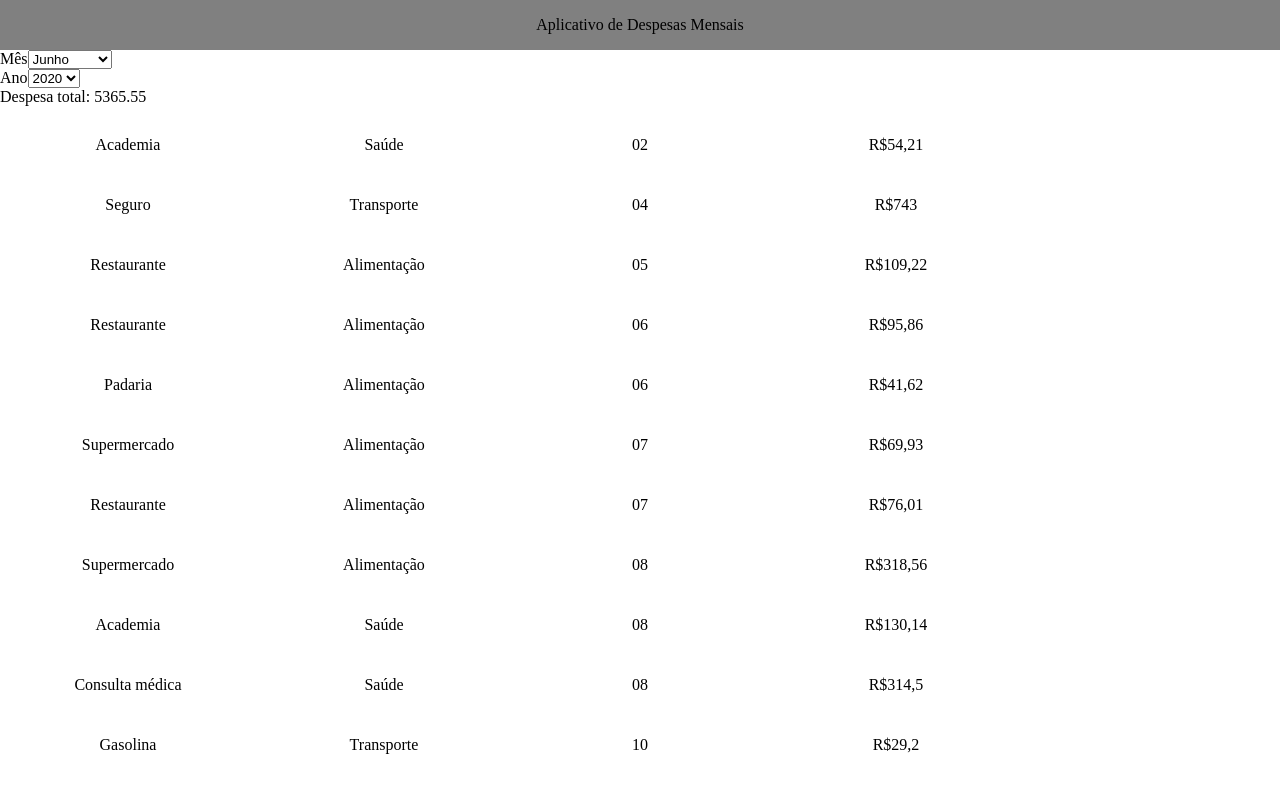
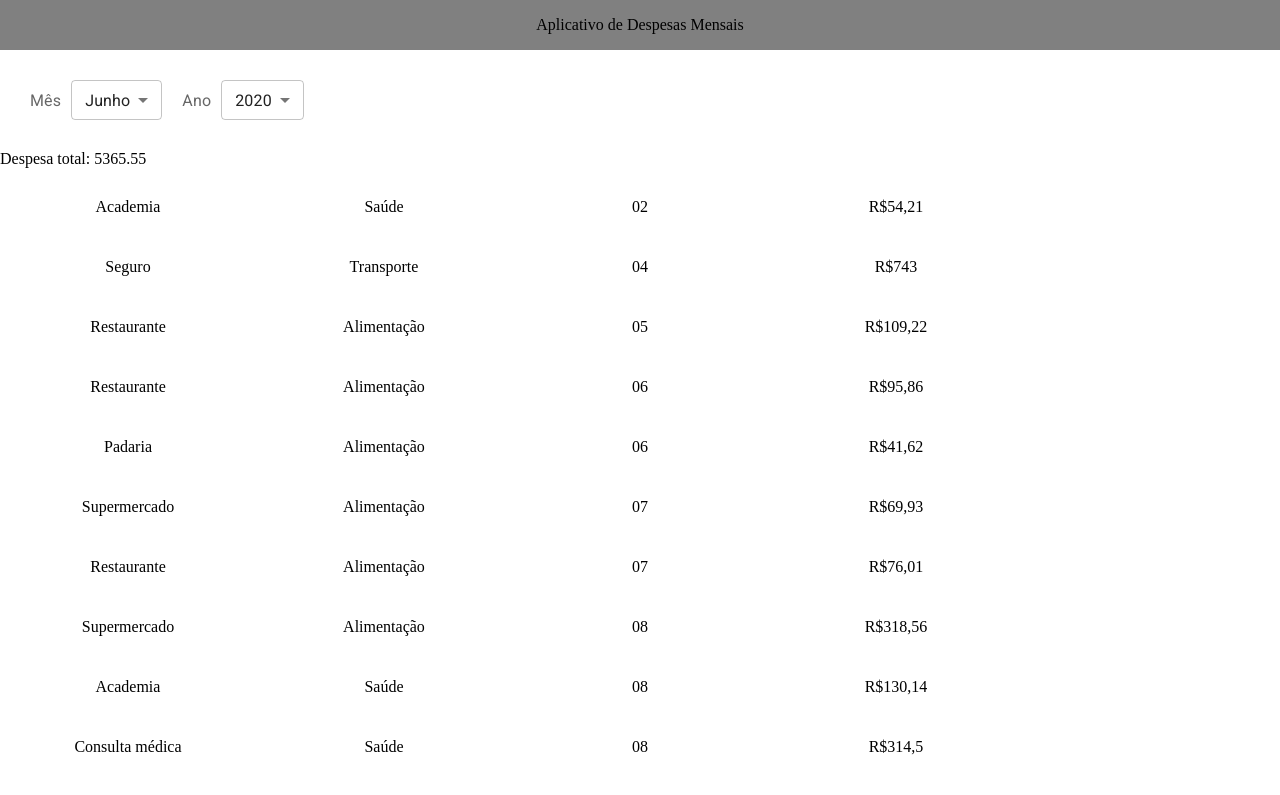
Before and after one commit to MariaEmiliaAlcantara/Trabalho-Pratico-Modulo-3, a React (Vite) app: page /despesas/2020-06 in a window 1280 px wide. Shown: the top 795 px of the page. Built offline with nearby package versions, Linux system fonts and the light colour scheme; data requests are answered from the project's data file.

Commit message:
bug fix in months > 10 and material UI in select component

```diff
--- /dev/null
+++ b/src/components/Filter/Filter.css
@@ -0,0 +1,11 @@
+.filter {
+  display: flex;
+  flex-direction: row;
+  gap: 20px;
+  margin: 30px
+}
+
+.selectFilter {
+  margin-left: 10px;
+  height: 40px;
+}
--- a/src/components/Filter/Filter.tsx
+++ b/src/components/Filter/Filter.tsx
@@ -1,4 +1,8 @@
 import { useParams } from "react-router-dom";
+import InputLabel from "@mui/material/InputLabel";
+import MenuItem from "@mui/material/MenuItem";
+import Select, { SelectChangeEvent } from "@mui/material/Select";
+import "./Filter.css";
 
 export interface IFilterProps {
   handleFilterMonth: (month: string) => void;
@@ -27,47 +31,55 @@ const Filter = ({ handleFilterMonth, handleFilterYear }: IFilterProps) => {
   let monthParams = date?.split("-")[1];
   let yearParams = date?.split("-")[0];
 
+  const handleChangeMonth = (event: SelectChangeEvent) => {
+    handleFilterMonth(event.target.value as string);
+  };
+
+  const handleChangeYear = (event: SelectChangeEvent) => {
+    handleFilterYear(event.target.value as string);
+  };
+
   return (
     <div className="filter">
       <div className="monthFilter">
-        <label>
+        <InputLabel>
           Mês
-          <select
+          <Select
+            className="selectFilter"
             name="month"
             id="month"
             defaultValue={Number(monthParams) ? Number(monthParams) : 6}
-            onChange={(e) => {
-              handleFilterMonth(e.target.value);
-            }}
+            onChange={handleChangeMonth}
           >
             {months.map((month, i) => {
               return (
-                <option key={i} value={i + 1}>
+                <MenuItem key={i} value={i + 1}>
                   {month}
-                </option>
+                </MenuItem>
               );
             })}
-          </select>
-        </label>
+          </Select>
+        </InputLabel>
       </div>
       <div className="yearFilter">
-        <label>
+        <InputLabel>
           Ano
-          <select
+          <Select
+            className="selectFilter"
             name="year"
             id="year"
             defaultValue={Number(yearParams) ? Number(yearParams) : 2020}
-            onChange={(e) => handleFilterYear(e.target.value)}
+            onChange={handleChangeYear}
           >
             {years.map((year, i) => {
               return (
-                <option key={i} value={year}>
+                <MenuItem key={i} value={year}>
                   {year}
-                </option>
+                </MenuItem>
               );
             })}
-          </select>
-        </label>
+          </Select>
+        </InputLabel>
       </div>
     </div>
   );
--- a/src/components/Header/Header.tsx
+++ b/src/components/Header/Header.tsx
@@ -1,6 +1,4 @@
 import "./Header.css";
-import Filter from "../Filter/Filter";
-import { IApi } from "../../App";
 
 const Header = () => {
   return (
--- a/src/pages/Home/Home.tsx
+++ b/src/pages/Home/Home.tsx
@@ -32,9 +32,10 @@ function Home() {
 
   useEffect(() => {
     const { date } = params;
+    console.log(date);
     if (date) {
       let [year, month] = date.split("-");
-      month = month.length == 1 ? month : month[1];
+      month = Number(month) < 10 ? month[1] : month;
       setFilterYear(year);
       setFilterMonth(month);
     }
@@ -63,6 +64,7 @@ function Home() {
     } else {
       dateProcessed = `${filterYear}-${filterMonth}`;
     }
+    console.log(dateProcessed);
     return dateProcessed;
   }
   const dateFiltered = dateProcessed(filterMonth, filterYear);
```
